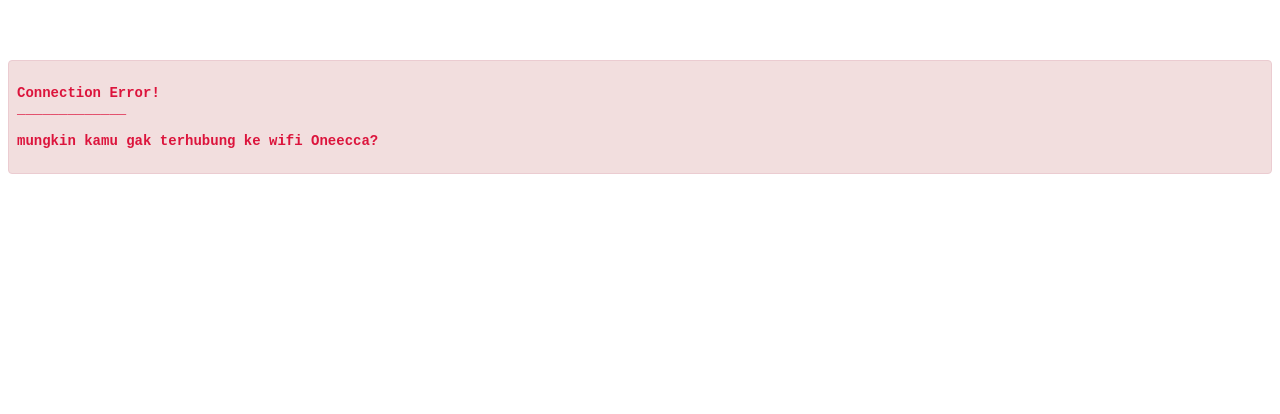
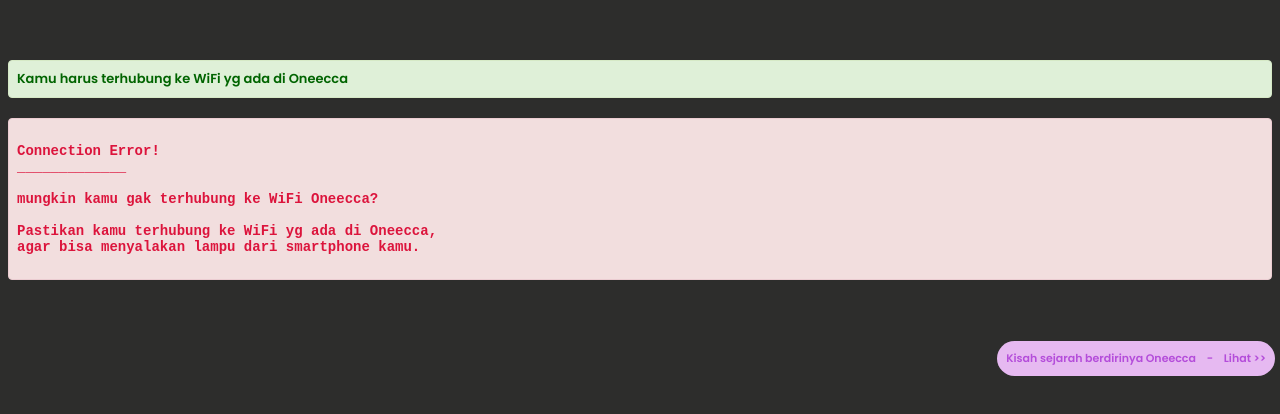
Before and after one commit to aoicomputers/lampuoneecca, a plain HTML site: page index.html in a window 1280 px wide. Shown: the part 324-738 px from the top of the page. Drawn offline with Linux system fonts and the light colour scheme; no server answers; some icons are missing.

Commit message:
Update index.html
perbaiki

```diff
--- a/index.html
+++ b/index.html
@@ -1,12 +1,26 @@
 <!DOCTYPE HTML><html><head>
-  <title>Joowo Smart Home integrated web server</title>
-  <meta name="viewport" content="width=device-width, initial-scale=1">
+  <title>Lampu Oneecca</title>
+  <meta name="viewport" content="width=device-width, initial-scale=1"><title>Oneecca Smart Home</title>
+  <link href="https://fonts.googleapis.com/css?family=Poppins:100,100i,200,200i,300,300i,400,400i,500,500i,600,600i,700,700i,800,800i,900,900i" rel="stylesheet">
   <style>
   body {
     font-weight: 10;
     font-size: 20px;
     width: auto;
     margin-top: 30%;
+    background: #2d2d2c;
+  }
+  .headers{
+    font-family: Poppins;
+    padding: 8px;
+    font-size: 13px;
+    font-weight: 600;
+    margin-bottom:20px;
+    border:1px solid transparent;
+    border-radius:4px ;
+    color: darkgreen /*#3c763d*/;
+    background-color: #dff0d8;
+    border-color: #d6e9c6;
   }
   .notif{
     font-family: monospace;
@@ -30,73 +44,92 @@
     border-color:#ebccd1
   }
 
+  .bawah{
+    position: absolute;
+    bottom: 10%;
+    right: 5px;
+    font-family: Poppins;
+    padding: 8px;
+    font-size: 11px;
+    font-weight: 600;
+    margin-bottom:20px;
+    /*color: darkgreen;
+    background-color: #dff0d8;*/
+    color: #b44dda;
+    background-color: #e6b9f1;
+    border:1px solid transparent;
+    border-radius: 50px ;
+  }
+
+  .xgaris {
+  text-decoration: none;
+}
+
   </style>
     <link rel="shortcut icon" href="https://aoicomputers.github.io/ai/favicon.ico">
     <link rel="apple-touch-icon" href="https://aoicomputers.github.io/ai/favicon.ico">
     <link rel="icon" sizes="192x192" href="https://aoicomputers.github.io/ai/favicon.ico">
   </head>
   <body>
+    <div class="headers">
+      <!--i class="fa fa-smile-o" aria-hidden="true"></i-->
+      Kamu harus terhubung ke
+      WiFi yg ada di Oneecca
+    </div>
     <div id="text-info"></div>
+    <a href='https://oneecca.github.io/about/' class="bawah xgaris">
+      Kisah sejarah berdirinya Oneecca &ensp; - &ensp; Lihat >>
+    </a>
 <script>
-var go = 'http://192.168.43.248:16080/a',
-    start = 'Connecting to Smart Home',
-    start1 = 'Connecting to Smart Home .',
-    start2 = 'Connecting to Smart Home ..',
-    start3 = 'Connecting to Smart Home ...',
-    ln = '_____________',
-    err1 = 'Connection Error!',
-    err2 = 'mungkin kamu gak terhubung ke wifi Oneecca?';
+  var go    = 'http://192.168.43.248:16123/';
+  var ok    = 'ook.php';
+  var ctrl  = 'smarthome/oneecca';
+  var sjrh    = 'https://oneecca.github.io/about/';
+  var start = 'Connecting to Smart Home';
+  var ln = '_____________';
+  var err1 = 'Connection Error!';
+  var err2 = 'mungkin kamu gak terhubung ke WiFi Oneecca?';
+  var err3 = 'Pastikan kamu terhubung ke WiFi yg ada di Oneecca,';
+  var err4 = 'agar bisa menyalakan lampu dari smartphone kamu.';
 
-    document.getElementById("text-info").innerHTML =
-    '<div class="notif success">'+start+'<i class="fa fa-smile-o" aria-hidden="true"></i></div>';
+  function setNotification(message) {
+    var notification = document.getElementById("text-info");
+    notification.innerHTML = '<div class="notif success">' + message + '<i class="fa fa-smile-o" aria-hidden="true"></i></div>';
+  }
 
-    setTimeout(function () {
-      document.getElementById("text-info").innerHTML =
-      '<div class="notif success">'+
-      start1
-      +'<i class="fa fa-smile-o" aria-hidden="true"></i></div>';
-    }, 100 ) ;
-    setTimeout(function () {
-      document.getElementById("text-info").innerHTML =
-      '<div class="notif success">'+
-      start2
-      +'<i class="fa fa-smile-o" aria-hidden="true"></i></div>';
-    }, 200 ) ;
-    setTimeout(function () {
-      document.getElementById("text-info").innerHTML =
-      '<div class="notif success">'+
-      start3
-      +'<i class="fa fa-smile-o" aria-hidden="true"></i></div>';
-    }, 350 ) ;
-
-    setInterval(function () {
+  function checkConnection() {
     var xhttp = new XMLHttpRequest();
     xhttp.onreadystatechange = function() {
       if (this.readyState == 4 && this.status == 200) {
         var res = this.responseText;
-          if( res == 'OK'){
-            window.location = ('http://192.168.43.248:16080/oneecca');
+        if (res == 'OK') {
+          window.location = go + ctrl;
         }
       }
+    };
+    xhttp.open("GET", go + ok, true);
+    xhttp.send();
+  }
 
-      };
-      xhttp.open("GET", go, true);
-      xhttp.send();
-    }, 350 ) ;
+  function showError() {
+    var notification = document.getElementById("text-info");
+    notification.innerHTML = '<div class="notif danger"><br>' + err1 + '<br>' + ln + '<br><br>' + err2 + '<br><br>' + err3 + '<br>' + err4 + '<br><br><i class="fa fa-smile-o" aria-hidden="true"></i></div>';
+  }
 
-    setTimeout(function () {
+  setNotification(start);
+  setTimeout(function() {
+    setNotification(start + ' .');
+  }, 100);
+  setTimeout(function() {
+    setNotification(start + ' ..');
+  }, 200);
+  setTimeout(function() {
+    setNotification(start + ' ...');
+  }, 350);
 
-      document.getElementById("text-info").innerHTML =
-      '<div class="notif danger"><br>'+
-      err1
-      +'<br>'+
-      ln
-      +'<br><br>'+
-      err2
-      +'<br><br>'
-      +'<i class="fa fa-smile-o" aria-hidden="true"></i></div>';
+  setInterval(checkConnection, 350);
 
-    }, 3000 ) ;
+  setTimeout(showError, 3000);
 
 </script>
 </body></html>
```
Lines whose indentation alone changed are shown as unchanged.
